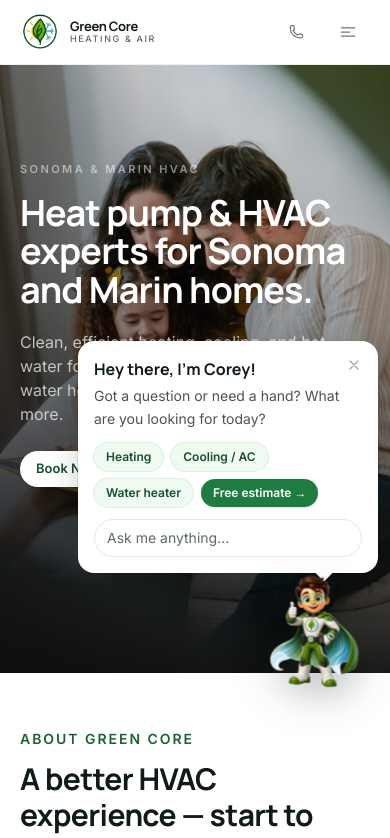
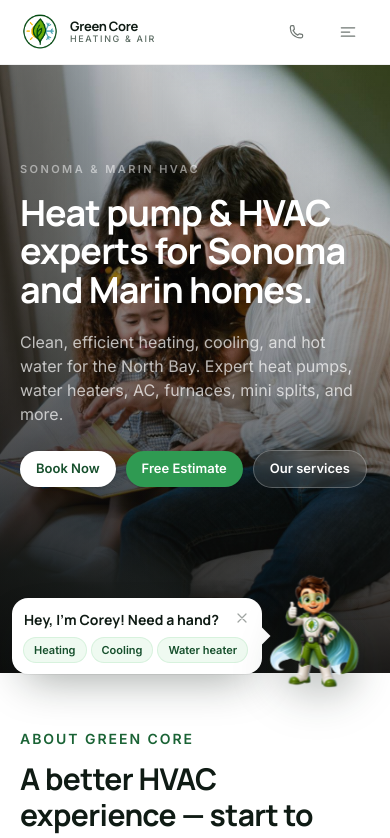
Before and after one commit to hello2greencore-netizen/greecoreproject, a Next.js app: page / in a window 390 px wide. Shown: the top 838 px of the page. Built offline with nearby package versions, Linux system fonts and the light colour scheme.

Commit message:
Corey: compact phone greeting that never covers buttons

```diff
--- a/src/components/chatbot/FAQChatbot.tsx
+++ b/src/components/chatbot/FAQChatbot.tsx
@@ -40,7 +40,7 @@ const welcomeMessage: ChatMessage = {
 /** Quick picks on Corey's greeting card. Each one opens the chat and asks Corey. */
 const greetingPicks = [
   { label: "Heating", question: "My home needs heating help. What can Green Core do?" },
-  { label: "Cooling / AC", question: "I need help with cooling or AC. What can Green Core do?" },
+  { label: "Cooling", question: "I need help with cooling or AC. What can Green Core do?" },
   { label: "Water heater", question: "I need help with my water heater. What are my options?" },
 ];
 
@@ -220,6 +220,9 @@ export function FAQChatbot() {
   const [messages, setMessages] = useState<ChatMessage[]>([welcomeMessage]);
   const [suggestionsOpen, setSuggestionsOpen] = useState(true);
   const [greetingVisible, setGreetingVisible] = useState(false);
+  /** On phones, the greeting waits until it won't cover a button, link, or headline. */
+  const [greetingBlocked, setGreetingBlocked] = useState(true);
+  const greetingRef = useRef<HTMLDivElement>(null);
   const [thinking, setThinking] = useState(false);
   const inputRef = useRef<HTMLInputElement>(null);
   const messageEndRef = useRef<HTMLDivElement>(null);
@@ -262,6 +265,43 @@ export function FAQChatbot() {
     }, GREETING_DELAY_MS);
     return () => window.clearTimeout(timer);
   }, []);
+
+  useEffect(() => {
+    if (!greetingVisible || open) return;
+
+    let frame = 0;
+    const check = () => {
+      frame = 0;
+      const card = greetingRef.current;
+      if (!card) return;
+      if (window.innerWidth >= 640) {
+        setGreetingBlocked(false);
+        return;
+      }
+      const box = card.getBoundingClientRect();
+      const covered = Array.from(
+        document.querySelectorAll<HTMLElement>("a, button, input, h1, h2"),
+      ).some((el) => {
+        if (el.closest("[data-corey]")) return false;
+        const r = el.getBoundingClientRect();
+        if (r.width === 0 || r.height === 0) return false;
+        return r.left < box.right && r.right > box.left && r.top < box.bottom && r.bottom > box.top;
+      });
+      setGreetingBlocked(covered);
+    };
+    const schedule = () => {
+      if (!frame) frame = window.requestAnimationFrame(check);
+    };
+
+    schedule();
+    window.addEventListener("scroll", schedule, { passive: true });
+    window.addEventListener("resize", schedule);
+    return () => {
+      if (frame) window.cancelAnimationFrame(frame);
+      window.removeEventListener("scroll", schedule);
+      window.removeEventListener("resize", schedule);
+    };
+  }, [greetingVisible, open]);
 
   function dismissGreeting() {
     setGreetingVisible(false);
@@ -708,14 +748,26 @@ export function FAQChatbot() {
 
       {!open && greetingVisible && (
         <div
+          ref={greetingRef}
+          data-corey=""
           role="dialog"
           aria-label="Corey, the Green Core chat assistant"
+          aria-hidden={greetingBlocked || undefined}
+          inert={greetingBlocked || undefined}
           className={cn(
-            "fixed right-3 z-40 w-[min(300px,calc(100vw-24px))] rounded-2xl bg-white p-4",
+            "fixed z-40 rounded-2xl bg-white",
             "shadow-[0_18px_44px_-14px_rgba(15,27,20,0.4)] ring-1 ring-black/[0.06]",
-            "bottom-[calc(272px+env(safe-area-inset-bottom))] sm:right-6 sm:bottom-[184px]",
-            "motion-safe:animate-[corey-greet_420ms_cubic-bezier(0.2,0.9,0.3,1.2)_both]",
-            "after:absolute after:-bottom-1.5 after:right-12 after:h-3 after:w-3 after:rotate-45 after:bg-white after:ring-0",
+            "transition-[opacity,transform] duration-300 ease-out",
+            greetingBlocked
+              ? "pointer-events-none translate-y-2 opacity-0"
+              : "translate-y-0 opacity-100 sm:motion-safe:animate-[corey-greet_420ms_cubic-bezier(0.2,0.9,0.3,1.2)_both]",
+            "after:absolute after:h-3 after:w-3 after:rotate-45 after:bg-white",
+            // Phones: a compact bubble beside Corey, below the hero buttons.
+            "right-[128px] bottom-[calc(170px+env(safe-area-inset-bottom))] w-[min(250px,calc(100vw-140px))] p-3",
+            "after:-right-1.5 after:bottom-8",
+            // Larger screens: the full card above Corey.
+            "sm:right-6 sm:bottom-[184px] sm:w-[300px] sm:p-4",
+            "sm:after:right-12 sm:after:-bottom-1.5",
           )}
         >
           <button
@@ -724,7 +776,7 @@ export function FAQChatbot() {
               trackCorey("dismissed");
               dismissGreeting();
             }}
-            className="absolute right-2 top-2 grid h-8 w-8 place-items-center rounded-full text-foreground/40 transition-colors hover:bg-black/[0.04] hover:text-foreground focus-visible:outline-none focus-visible:ring-2 focus-visible:ring-brand-500"
+            className="absolute right-1 top-1 grid h-8 w-8 place-items-center sm:right-2 sm:top-2 rounded-full text-foreground/40 transition-colors hover:bg-black/[0.04] hover:text-foreground focus-visible:outline-none focus-visible:ring-2 focus-visible:ring-brand-500"
             aria-label="Close Corey's message"
           >
             <svg viewBox="0 0 24 24" fill="none" aria-hidden className="h-4 w-4">
@@ -732,14 +784,22 @@ export function FAQChatbot() {
             </svg>
           </button>
 
-          <p className="pr-6 font-display text-base font-bold text-foreground">
-            Hey there, I&apos;m Corey!
-          </p>
-          <p className="mt-1 text-sm leading-relaxed text-foreground/75">
+          <button
+            type="button"
+            onClick={() => {
+              trackCorey("ask");
+              openChat();
+            }}
+            className="block pr-6 text-left font-display text-sm font-bold text-foreground sm:text-base"
+          >
+            <span className="sm:hidden">Hey, I&apos;m Corey! Need a hand?</span>
+            <span className="hidden sm:inline">Hey there, I&apos;m Corey!</span>
+          </button>
+          <p className="mt-1 hidden text-sm leading-relaxed text-foreground/75 sm:block">
             Got a question or need a hand? What are you looking for today?
           </p>
 
-          <div className="mt-3 flex flex-wrap gap-2">
+          <div className="mt-2 flex flex-wrap gap-1.5 sm:mt-3 sm:gap-2">
             {greetingPicks.map((pick) => (
               <button
                 key={pick.label}
@@ -749,7 +809,7 @@ export function FAQChatbot() {
                   openChat();
                   void sendQuestion(pick.question);
                 }}
-                className="rounded-full bg-brand-50 px-3 py-1.5 text-xs font-semibold text-brand-800 ring-1 ring-brand-100 transition-colors hover:bg-brand-100 focus-visible:outline-none focus-visible:ring-2 focus-visible:ring-brand-500"
+                className="rounded-full bg-brand-50 px-2.5 py-1 text-[11px] font-semibold sm:px-3 sm:py-1.5 sm:text-xs text-brand-800 ring-1 ring-brand-100 transition-colors hover:bg-brand-100 focus-visible:outline-none focus-visible:ring-2 focus-visible:ring-brand-500"
               >
                 {pick.label}
               </button>
@@ -757,7 +817,7 @@ export function FAQChatbot() {
             <HCPBookingButton
               ctaLabel="corey_greeting"
               onClick={dismissGreeting}
-              className="rounded-full bg-brand-600 px-3 py-1.5 text-xs font-semibold text-white shadow-sm transition-colors hover:bg-brand-700 focus-visible:outline-none focus-visible:ring-2 focus-visible:ring-brand-500 focus-visible:ring-offset-2"
+              className="hidden rounded-full bg-brand-600 px-3 py-1.5 text-xs font-semibold text-white shadow-sm transition-colors hover:bg-brand-700 focus-visible:outline-none focus-visible:ring-2 focus-visible:ring-brand-500 focus-visible:ring-offset-2 sm:inline-block"
             >
               Free estimate →
             </HCPBookingButton>
@@ -769,7 +829,7 @@ export function FAQChatbot() {
               trackCorey("ask");
               openChat();
             }}
-            className="mt-3 w-full rounded-full border border-border px-3 py-2 text-left text-sm text-muted transition-colors hover:border-brand-500 hover:text-foreground focus-visible:outline-none focus-visible:ring-2 focus-visible:ring-brand-500"
+            className="mt-3 hidden w-full rounded-full border border-border px-3 py-2 sm:block text-left text-sm text-muted transition-colors hover:border-brand-500 hover:text-foreground focus-visible:outline-none focus-visible:ring-2 focus-visible:ring-brand-500"
           >
             Ask me anything…
           </button>
@@ -779,6 +839,7 @@ export function FAQChatbot() {
       {!open && (
         <button
           type="button"
+          data-corey=""
           onClick={() => {
             if (greetingVisible) trackCorey("opened_from_avatar");
             openChat();
```
